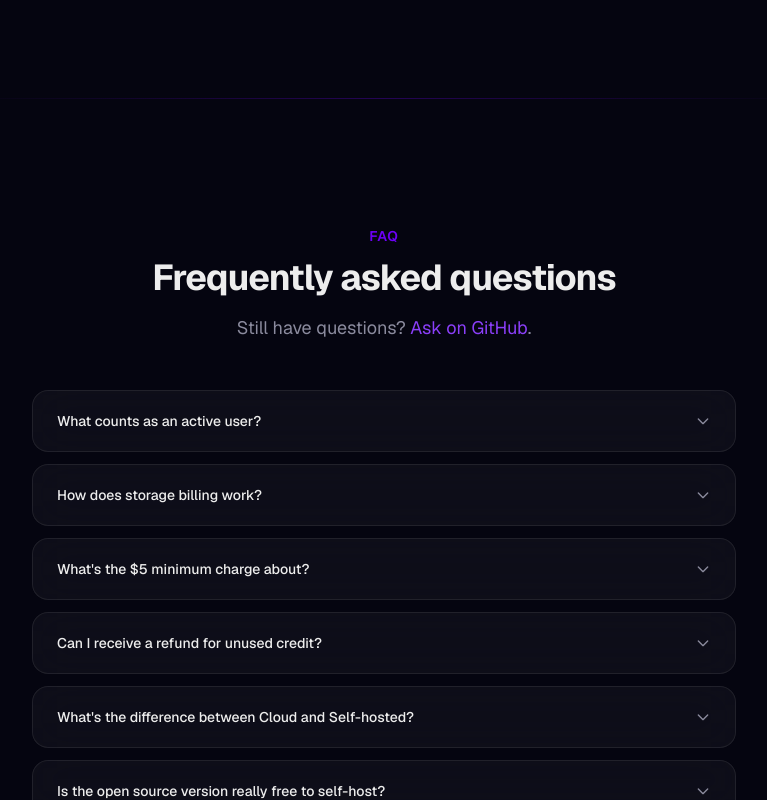
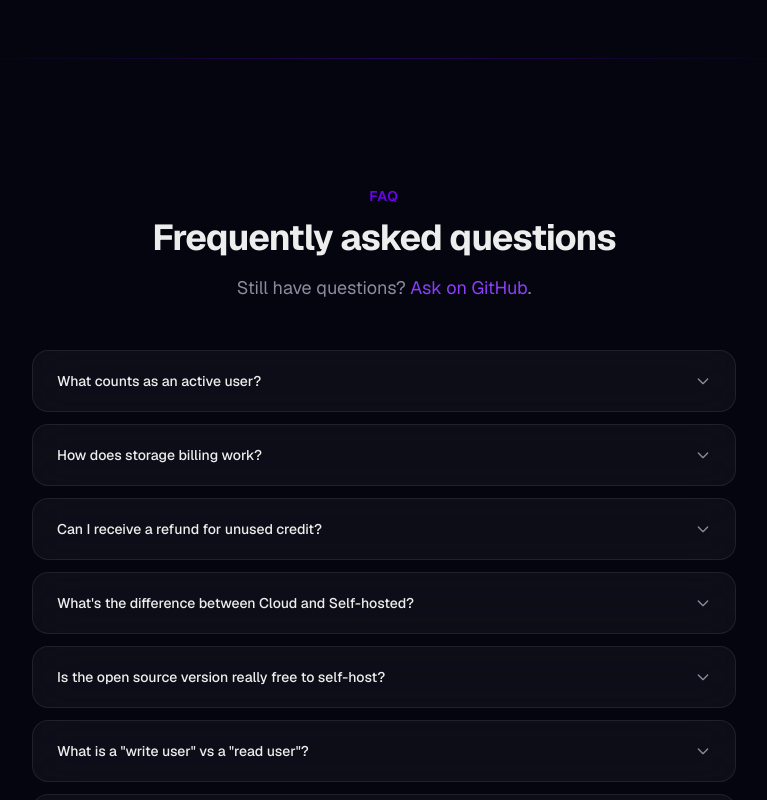
Before and after one commit to Incanta/CheckpointWebsite, a Next.js app: page / in a window 1280 px wide. Shown: the part 6364-7164 px from the top of the page, without its empty margins (256-1023 px from the left). Built offline with nearby package versions, Linux system fonts and the light colour scheme.

Commit message:
disable the minimum charge

```diff
--- a/src/components/Faq.tsx
+++ b/src/components/Faq.tsx
@@ -22,26 +22,26 @@ const faqs = [
         if you use 51 GB, you will be charged $5/mo.
       </span>),
   },
-  {
-    question: "What's the $5 minimum charge about?",
-    answer:
-      (<div>
-        <span>Our payment processing fees are a high percentage for small transactions,
-        so to be able to charge you as little as $1 in a particular month, we
-        set a minimum charge of $5. We do not charge the minimum if your total is $0.
-        We do not charge the minimum on your final invoice.</span><br/>
-        <br/>
-        <span>Here's how billing works:</span>
-        <ol className="list-decimal list-inside space-y-1 mt-2 text-sm text-muted">
-          <li>At the end of each month, we calculate your total charge based on active users and storage.</li>
-          <li>We apply any applicable discounts or credits from prior months.</li>
-          <li>If the total is less than $5, we charge $5 and roll over the difference as credit toward future months.</li>
-          <li>If the total is $5 or more, we charge the full amount as usual.</li>
-        </ol>
-        <br />
-        <strong>If your bill is $0 for the month, no charge is made.</strong>
-      </div>),
-  },
+  // {
+  //   question: "What's the $5 minimum charge about?",
+  //   answer:
+  //     (<div>
+  //       <span>Our payment processing fees are a high percentage for small transactions,
+  //       so to be able to charge you as little as $1 in a particular month, we
+  //       set a minimum charge of $5. We do not charge the minimum if your total is $0.
+  //       We do not charge the minimum on your final invoice.</span><br/>
+  //       <br/>
+  //       <span>Here's how billing works:</span>
+  //       <ol className="list-decimal list-inside space-y-1 mt-2 text-sm text-muted">
+  //         <li>At the end of each month, we calculate your total charge based on active users and storage.</li>
+  //         <li>We apply any applicable discounts or credits from prior months.</li>
+  //         <li>If the total is less than $5, we charge $5 and roll over the difference as credit toward future months.</li>
+  //         <li>If the total is $5 or more, we charge the full amount as usual.</li>
+  //       </ol>
+  //       <br />
+  //       <strong>If your bill is $0 for the month, no charge is made.</strong>
+  //     </div>),
+  // },
   {
     question: "Can I receive a refund for unused credit?",
     answer:
--- a/src/components/Pricing.tsx
+++ b/src/components/Pricing.tsx
@@ -365,9 +365,9 @@ export default function Pricing() {
             To continue to provide our affordable pricing, we will automatically
             charge an active write user fee if you have no write usage in 12 months.
           </p>
-          <p className="text-xs text-muted/60">
+          {/* <p className="text-xs text-muted/60">
             If you have an outstanding balance with insufficient credit, we charge a <span className="text-muted/80 font-medium">$5 minimum{" "}</span>. Any remainder rolls over as credit toward future months.
-          </p>
+          </p> */}
         </div>
       </div>
     </section>
```
